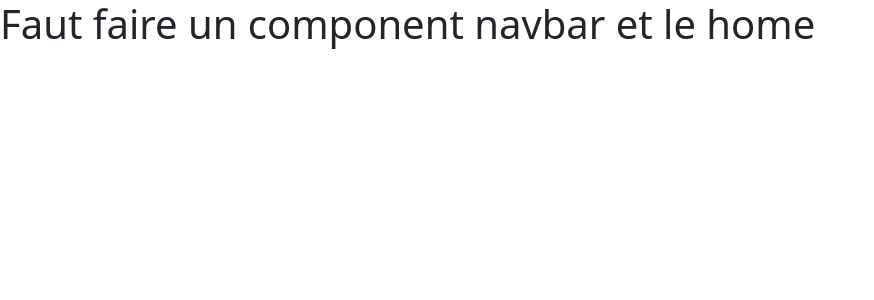
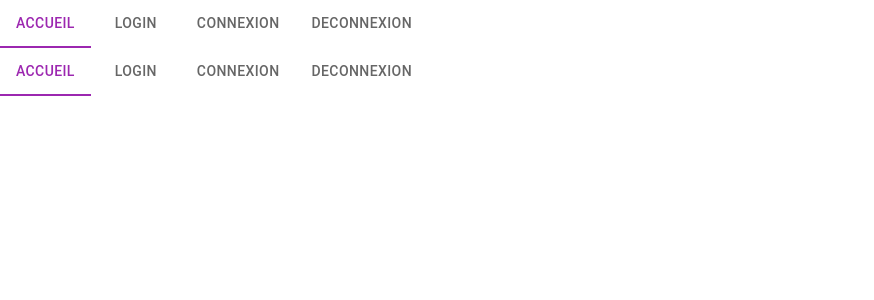
Before and after one commit to joseregpo/Projet_Dev_Web_L3, a React (Create React App) app: page /home in a window 1280 px wide. Shown: the top 300 px of the page, without its empty margins (0-874 px from the left). Built offline with nearby package versions, Linux system fonts and the light colour scheme.

Commit message:
Added : First Navbar

```diff
--- a/src/App.js
+++ b/src/App.js
@@ -1,12 +1,12 @@
 import './App.css';
 import "bootstrap/dist/css/bootstrap.css";
 import { Outlet } from "react-router-dom";
-
+import Home from './components/home';
 function App() {
   return (
     <>
       <div className="App">
-
+        <Home/>
       </div>
       <Outlet/>
     </>
--- a/src/components/home.js
+++ b/src/components/home.js
@@ -1,9 +1,9 @@
+import NavBar from "./nav"
+
 export default function Home(){
-
-
     return(
         <div>
-            <h1>Faut faire un component navbar et le home</h1>
+            <NavBar/>
         </div>
     )
 }
--- /dev/null
+++ b/src/components/nav.js
@@ -0,0 +1,29 @@
+import * as React from 'react';
+import Tabs from '@mui/material/Tabs';
+import Tab from '@mui/material/Tab';
+import Box from '@mui/material/Box';
+
+export default function NavBar() {
+    const [value, setValue] = React.useState('accueil');
+
+    const handleChange = (event, newValue) => {
+      setValue(newValue);
+    };
+
+    return (
+      <Box sx={{ width: '100%' }}>
+        <Tabs
+          value={value}
+          onChange={handleChange}
+          textColor="secondary"
+          indicatorColor="secondary"
+          aria-label="secondary tabs example"
+        >
+          <Tab value="accueil" label="Accueil" />
+          <Tab value="login" label="Login" />
+          <Tab value="Connexion" label="Connexion" />
+          <Tab value="Deconnexion" label="Deconnexion" />
+        </Tabs>
+      </Box>
+    );
+}
```
